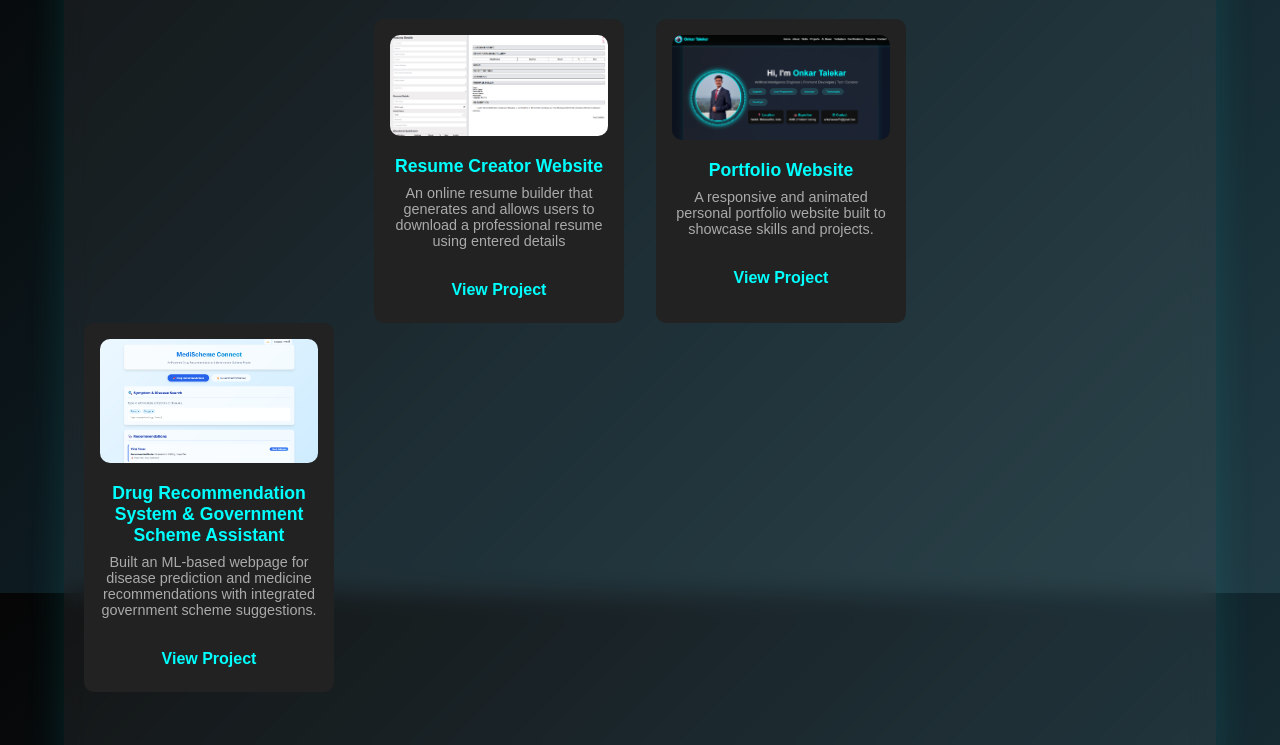
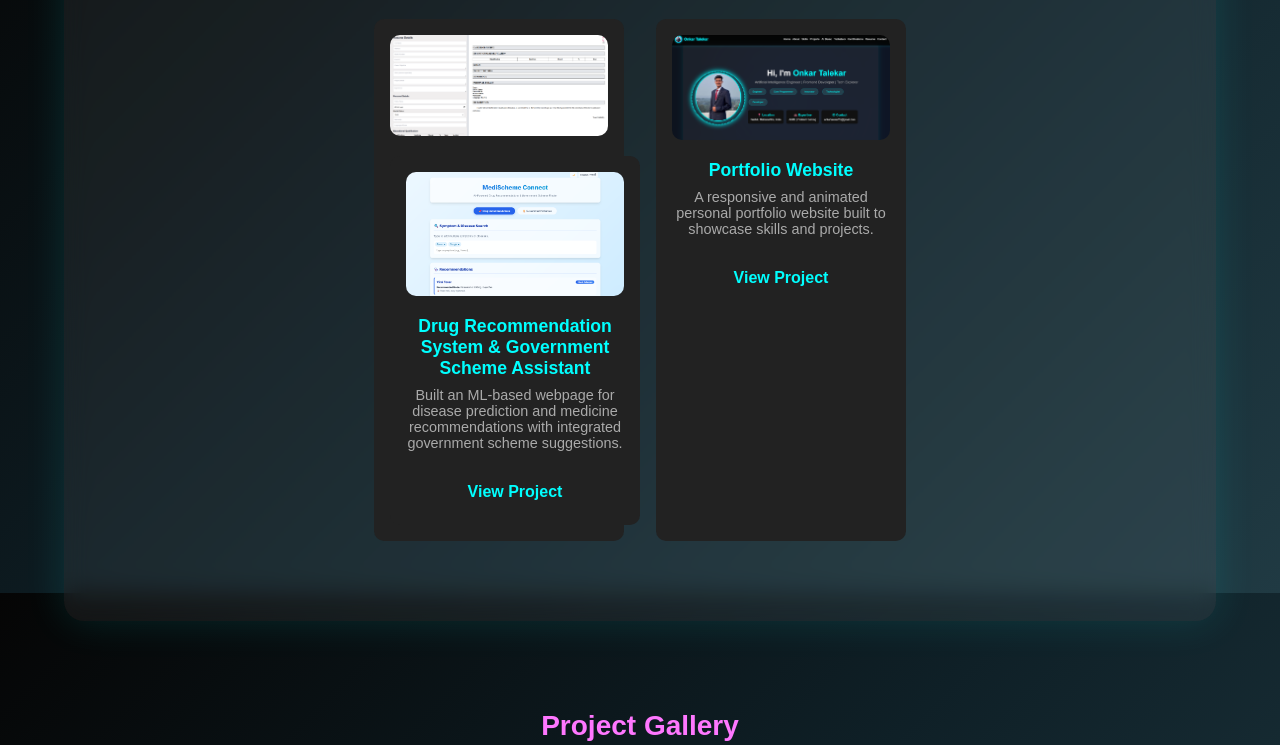
Before and after one commit to onkartalekar23/My-Profile-Website, a plain HTML site: page project.html in a window 1280 px wide. Shown: the part 207-952 px from the top of the page. Drawn offline with Linux system fonts and the light colour scheme.

Commit message:
Update project.html

```diff
--- a/project.html
+++ b/project.html
@@ -213,14 +213,15 @@ body{
 
   <div class="cert-card" onclick="openImage(this)">
     <img src="resumeweb.png">
-      <h3>Resume Creator Website</h3>
-      <p>An online resume builder that generates and allows users to download a
-        professional resume using entered details</p>
-      <a href="https://onkartalekar23.github.io/Resume-Creater-Website/" target="_blank">
-        View Project
-      </a>
+
+    <div class="cert-card" onclick="openImage(this)">
+    <img src="medicare.png">
+      <h3>Drug Recommendation System & Government Scheme Assistant </h3>
+      <p>Built an ML-based webpage for disease prediction and medicine recommendations
+        with integrated government scheme suggestions.</p>
+      <a href="https://onkartalekar23.github.io/Mediconnect/" target="_blank">View Project</a>
     </div>
-
+</div>
 
   <div class="cert-card" onclick="openImage(this)">
     <img src="webprofile.png">
@@ -228,15 +229,6 @@ body{
       <p>A responsive and animated personal portfolio website built
         to showcase skills and projects.</p>
       <a href="https://onkartalekar23.github.io/My-Profile-Website/" target="_blank">View Project</a>
-    </div>
-</div>
-
-    <div class="cert-card" onclick="openImage(this)">
-    <img src="medicare.png">
-      <h3>Drug Recommendation System & Government Scheme Assistant </h3>
-      <p>Built an ML-based webpage for disease prediction and medicine recommendations
-        with integrated government scheme suggestions.</p>
-      <a href="https://onkartalekar23.github.io/Mediconnect/" target="_blank">View Project</a>
     </div>
 </div>
 
@@ -252,6 +244,7 @@ body{
     <img src="gov.png">
     <img src="flower.jpeg">
     <img src="drug.png">
+    <img src="resumeweb.png">
   </div>
 </section>
 <!-- FULLSCREEN VIEW -->
```
